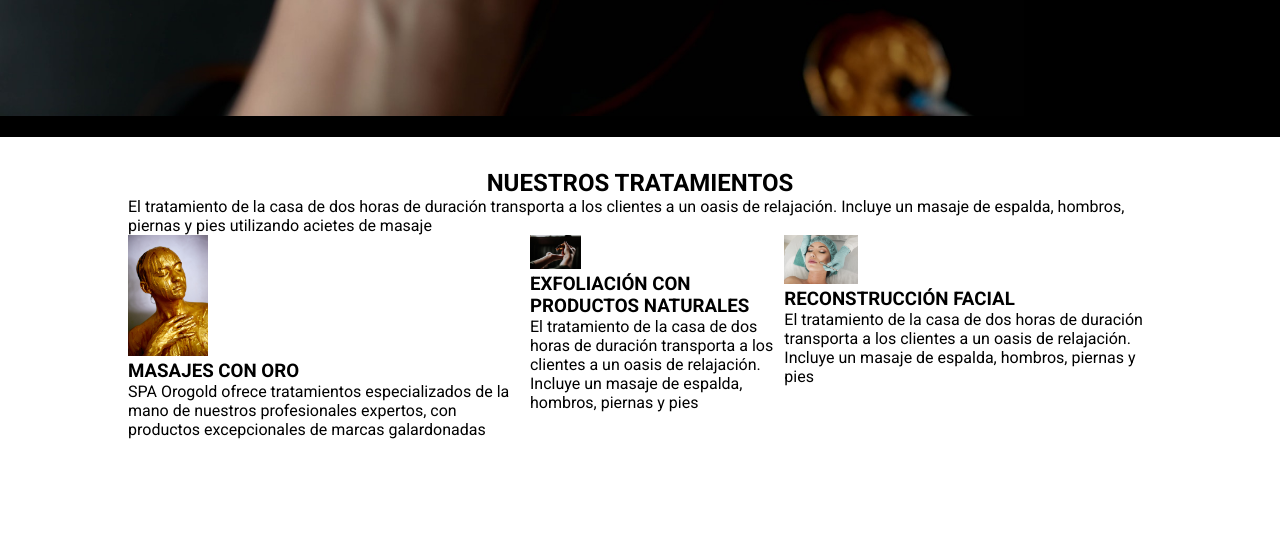
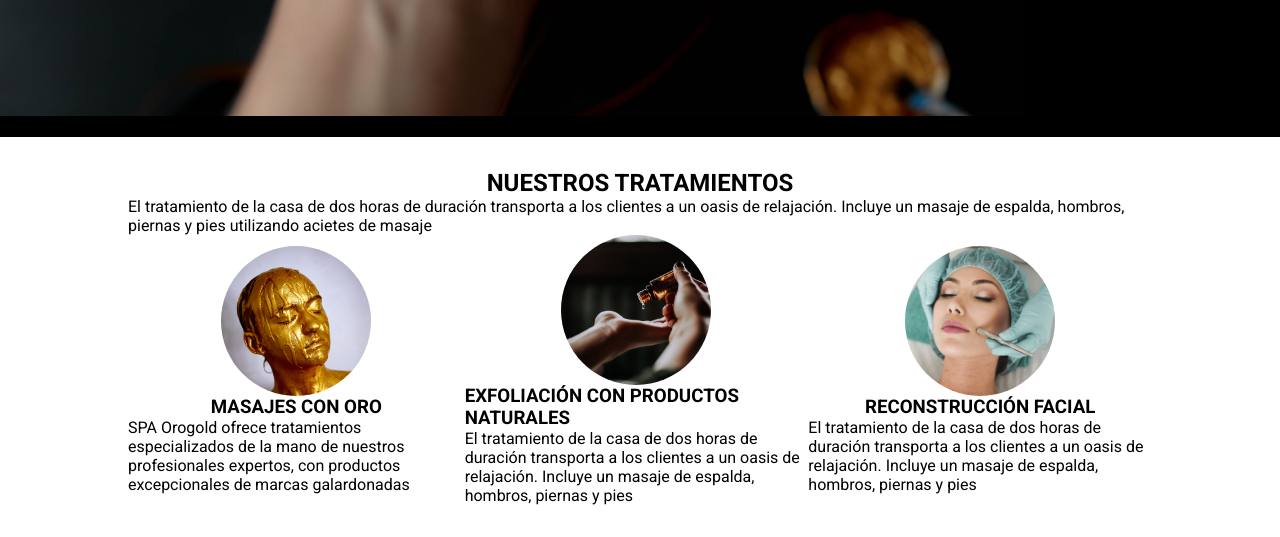
Before and after one commit to RyanHarlow/OROGOLD, a PHP site: page / in a window 1280 px wide. Shown: the part 647-1184 px from the top of the page. Before the commit the page ends 1086 px from the top, so only its background shows below. Run offline with PHP 8.4, Linux system fonts and the light colour scheme.

Commit message:
round tratamientos img corners

```diff
--- a/index.css
+++ b/index.css
@@ -136,6 +136,33 @@
     justify-content: space-between;
 }
 
+.tratamiento-card{
+    display: flex;
+    flex-direction: column;
+    justify-content: center;
+    align-items: center;
+}
+
+.img-cropper {
+    width: 150px;
+    height: 150px;
+    position: relative;
+    overflow: hidden;
+    border-radius: 50%;
+}
+
 .tratamiento-img{
-    width: 20%
+    display: inline;
+    margin: 0 auto;
+    margin-left: -25%;
+  height: 100%;
+  width: auto;
 }
+
+.tratamiento-img-tall{
+    display: inline;
+    margin: 0 auto;
+    margin-left: ;
+  height: auto;
+  width: 100%;
+}
--- a/index.php
+++ b/index.php
@@ -40,18 +40,24 @@
         <h2>NUESTROS TRATAMIENTOS</h2>
         <p>El tratamiento de la casa de dos horas de duración transporta a los clientes a un oasis de relajación. Incluye un masaje de espalda, hombros, piernas y pies utilizando acietes de masaje</p>
         <div id='tratamientos-card-container'>
-            <div>
-            <img class='tratamiento-img' src="./img/photo-1516238840914-94dfc0c873ae.jpg" alt="MASAGES CON ORO">
-                <h3>MASAJES CON ORO</h3>
+            <div class='tratamiento-card'>
+            <div class='img-cropper'>
+            <img class='tratamiento-img-tall' src="./img/photo-1516238840914-94dfc0c873ae.jpg" alt="MASAGES CON ORO">
+</div>
+            <h3>MASAJES CON ORO</h3>
                 <p><span>SPA Orogold ofrece tratamientos especializados de la mano de nuestros profesionales expertos, con productos excepcionales de marcas galardonadas</span></p>
             </div>
-            <div>
-                <img class='tratamiento-img' src="./img/photo-1515377905703-c4788e51af15.jpg" alt="EXFOLIACIÓN CON PRODUCTOS NATURALES">
+            <div class='tratamiento-card'>
+            <div class='img-cropper'>
+            <img class='tratamiento-img' src="./img/photo-1515377905703-c4788e51af15.jpg" alt="EXFOLIACIÓN CON PRODUCTOS NATURALES">
+            </div>
             <h3>EXFOLIACIÓN CON PRODUCTOS NATURALES</h3>
                 <p>El tratamiento de la casa de dos horas de duración transporta a los clientes a un oasis de relajación. Incluye un masaje de espalda, hombros, piernas y pies</p>
             </div>
-            <div>
+            <div class='tratamiento-card'>
+                <div class='img-cropper'>
             <img class='tratamiento-img' src="./img/photo-1552693673-1bf958298935.jpg" alt="RECONSTRUCCIÓN FACIAL">
+            </div>
             <h3>RECONSTRUCCIÓN FACIAL</h3>
                 <p>El tratamiento de la casa de dos horas de duración transporta a los clientes a un oasis de relajación. Incluye un masaje de espalda, hombros, piernas y pies</p>
             </div>
```
